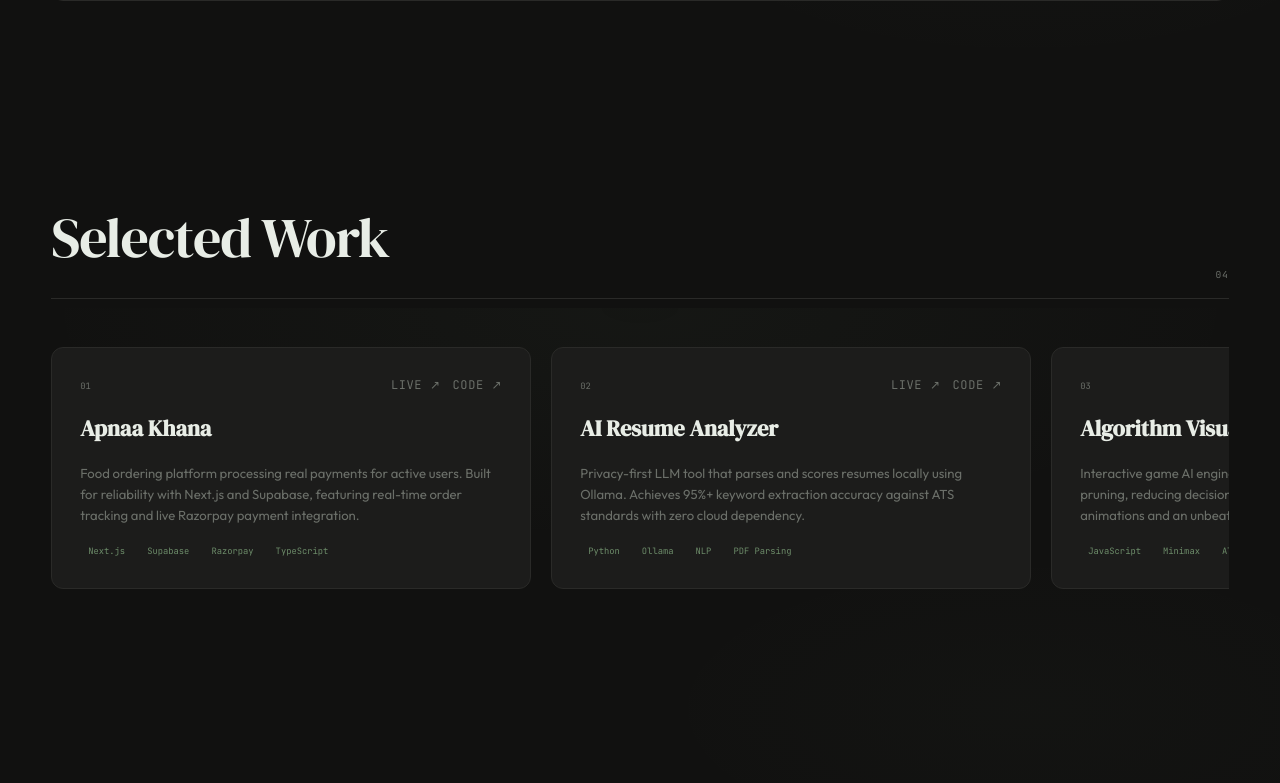
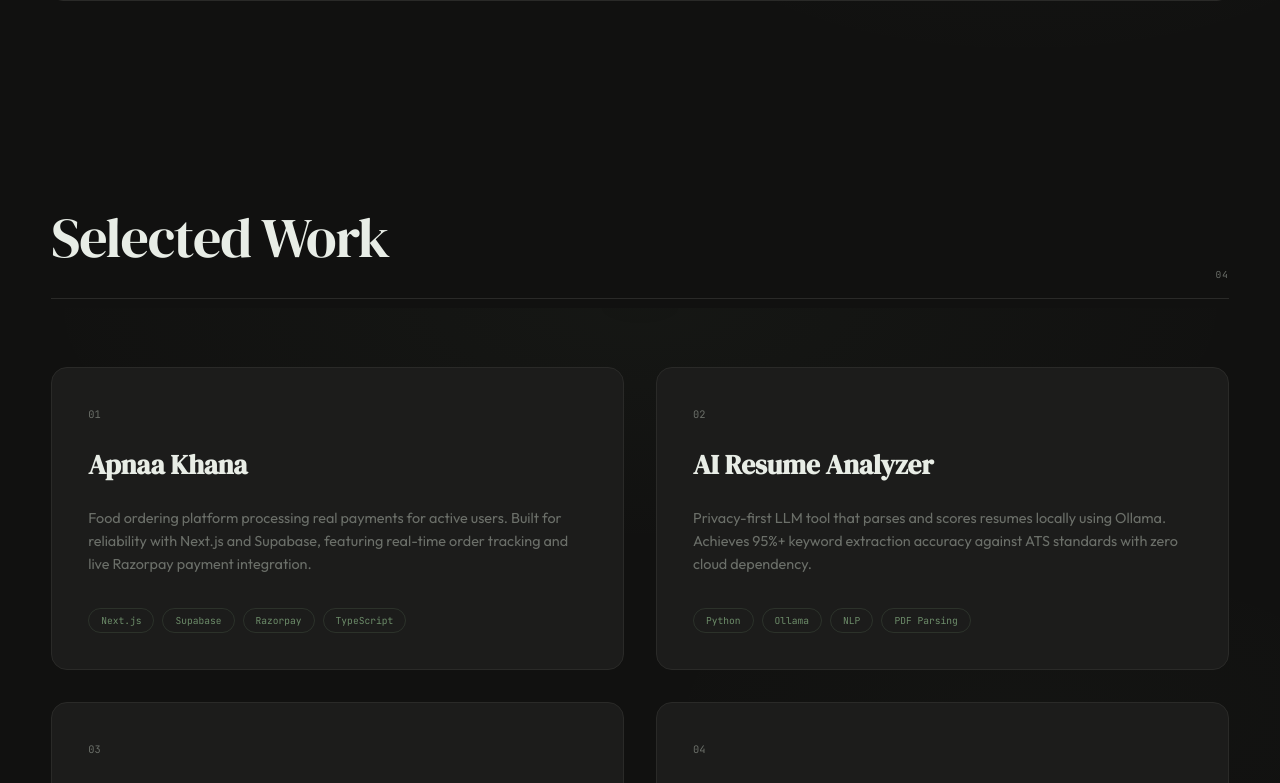
Before and after one commit to kumar-div/My-Portfolio, a React (Vite) app: page / in a window 1280 px wide. Shown: the part 3692-4475 px from the top of the page. Built offline with nearby package versions, Linux system fonts and the light colour scheme.

Commit message:
feat(ui): implement 2x2 grid layout for projects & unified hover lift effect

```diff
--- a/src/App.tsx
+++ b/src/App.tsx
@@ -394,29 +394,29 @@ function ProjectsSection() {
           <h2 className="section-title">Selected Work</h2>
           <span className="section-num">04</span>
         </div>
-        <div className="projects-wrapper">
-          <div className={`projects-track reveal-stagger ${visible ? 'visible' : ''}`}>
+        <div className="projects-grid-wrapper">
+          <div className={`projects-grid reveal-stagger ${visible ? 'visible' : ''}`}>
             {PROJECTS.map((p) => (
               <div
                 key={p.num}
-                className="project-slide"
+                className="project-card"
               >
-                <div className="project-slide-top">
-                  <span className="project-slide-num">{p.num}</span>
-                  <div className="project-slide-links">
+                <div className="project-card-top">
+                  <span className="project-card-num">{p.num}</span>
+                  <div className="project-card-links">
                     {p.live && (
-                      <a href={p.live} target="_blank" rel="noopener noreferrer" className="project-slide-link">
+                      <a href={p.live} target="_blank" rel="noopener noreferrer" className="project-card-link">
                         Live ↗
                       </a>
                     )}
-                    <a href={p.github} target="_blank" rel="noopener noreferrer" className="project-slide-link">
+                    <a href={p.github} target="_blank" rel="noopener noreferrer" className="project-card-link">
                       Code ↗
                     </a>
                   </div>
                 </div>
-                <h3 className="project-slide-name">{p.name}</h3>
-                <Typewriter as="p" className="project-slide-desc" text={p.desc} speed={10} delay={300} />
-                <div className="project-slide-tech">
+                <h3 className="project-card-name">{p.name}</h3>
+                <Typewriter as="p" className="project-card-desc" text={p.desc} speed={10} delay={300} />
+                <div className="project-card-tech">
                   {p.tech.map((t) => (
                     <span key={t}>{t}</span>
                   ))}
--- a/src/styles/bento.css
+++ b/src/styles/bento.css
@@ -542,44 +542,43 @@ button { font-family: inherit; border: none; background: none; color: inherit; c
 }
 
 /* ════════════════════════
-   PROJECTS — Horizontal scroll
+   PROJECTS — Grid Layout
    ════════════════════════ */
-.projects-wrapper {
-  overflow-x: auto;
-  overflow-y: hidden;
-  -webkit-overflow-scrolling: touch;
-  scrollbar-width: none;
-}
-
-.projects-wrapper::-webkit-scrollbar { display: none; }
-
-.projects-track {
-  display: flex;
+.projects-grid-wrapper {
+  width: 100%;
+}
+
+.projects-grid {
+  display: grid;
+  grid-template-columns: repeat(2, 1fr);
+  gap: 32px;
+  padding-top: 20px;
+  padding-bottom: 20px;
+}
+
+@media (max-width: 900px) {
+  .projects-grid {
+    grid-template-columns: 1fr;
+  }
+}
+
+.project-card {
+  display: flex;
+  flex-direction: column;
   gap: 20px;
-  padding-right: var(--gutter);
-  padding-top: 20px;
-  padding-bottom: 50px; /* Room for hover shadow and transform */
-  margin-top: -20px;
-  margin-bottom: -50px;
-}
-
-.project-slide {
-  flex: 0 0 clamp(320px, 40vw, 480px);
-  display: flex;
-  flex-direction: column;
-  gap: 16px;
-  padding: 28px;
+  padding: 36px;
   background: var(--bg-card);
   border: 1px solid var(--border);
-  border-radius: 12px;
+  border-radius: 16px;
   transition: all 0.5s cubic-bezier(0.25, 1, 0.5, 1);
   text-decoration: none;
   position: relative;
   overflow: hidden;
+  height: 100%;
 }
 
 /* Subtle accent glow on hover */
-.project-slide::after {
+.project-card::after {
   content: '';
   position: absolute;
   top: 0;
@@ -591,41 +590,41 @@ button { font-family: inherit; border: none; background: none; color: inherit; c
   transition: opacity 0.5s ease;
 }
 
-.project-slide:hover::after {
+.project-card:hover::after {
   opacity: 1;
 }
 
-.project-slide:hover {
+.project-card:hover {
   border-color: var(--accent);
-  transform: translateY(-10px) scale(1.02);
-  box-shadow: 0 20px 50px rgba(143, 188, 139, 0.12), 0 0 0 1px rgba(143, 188, 139, 0.08);
+  transform: translateY(-8px);
+  box-shadow: 0 20px 50px rgba(143, 188, 139, 0.1), 0 0 0 1px rgba(143, 188, 139, 0.05);
   background: var(--bg-alt);
 }
 
-.project-slide-top {
+.project-card-top {
   display: flex;
   justify-content: space-between;
   align-items: center;
 }
 
-.project-slide-links {
-  display: flex;
-  gap: 12px;
+.project-card-links {
+  display: flex;
+  gap: 16px;
   align-items: center;
 }
 
-.project-slide-num {
-  font-family: var(--mono);
-  font-size: 0.55rem;
+.project-card-num {
+  font-family: var(--mono);
+  font-size: 0.65rem;
   color: var(--text-dim);
   transition: color 0.3s ease;
 }
 
-.project-slide:hover .project-slide-num {
+.project-card:hover .project-card-num {
   color: var(--accent);
 }
 
-.project-slide-link {
+.project-card-link {
   font-size: 0.75rem;
   color: var(--text-dim);
   font-family: var(--mono);
@@ -639,64 +638,67 @@ button { font-family: inherit; border: none; background: none; color: inherit; c
   gap: 4px;
 }
 
-.project-slide-link svg {
-  width: 12px;
-  height: 12px;
-}
-
-.project-slide:hover .project-slide-link {
+.project-card-link svg {
+  width: 14px;
+  height: 14px;
+}
+
+.project-card:hover .project-card-link {
   opacity: 1;
   transform: translateY(0);
 }
 
-.project-slide-link:hover {
+.project-card-link:hover {
   color: var(--accent);
 }
 
-.project-slide-name {
+.project-card-name {
   font-family: var(--serif);
-  font-size: 1.4rem;
+  font-size: 1.7rem;
   color: var(--text-bright);
   transition: color 0.3s ease, letter-spacing 0.4s ease;
 }
 
-.project-slide:hover .project-slide-name {
+.project-card:hover .project-card-name {
   color: var(--accent);
   letter-spacing: 0.01em;
 }
 
-.project-slide-desc {
-  font-size: 0.82rem;
+.project-card-desc {
+  font-size: 0.9rem;
   color: var(--text-dim);
   line-height: 1.6;
   flex: 1;
   transition: color 0.4s ease;
 }
 
-.project-slide:hover .project-slide-desc {
+.project-card:hover .project-card-desc {
   color: var(--text);
 }
 
-.project-slide-tech {
+.project-card-tech {
   display: flex;
   flex-wrap: wrap;
-  gap: 6px;
-}
-
-.project-slide-tech span {
-  font-family: var(--mono);
-  font-size: 0.55rem;
+  gap: 8px;
+  margin-top: 12px;
+}
+
+.project-card-tech span {
+  font-family: var(--mono);
+  font-size: 0.6rem;
   color: var(--accent);
   opacity: 0.7;
   transition: opacity 0.3s ease, background 0.3s ease;
-  padding: 2px 8px;
+  padding: 4px 12px;
   border-radius: 100px;
   background: transparent;
-}
-
-.project-slide:hover .project-slide-tech span {
+  border: 1px solid rgba(143, 188, 139, 0.2);
+}
+
+.project-card:hover .project-card-tech span {
   opacity: 1;
   background: var(--accent-dim);
+  border-color: transparent;
 }
 
 /* ════════════════════════
@@ -966,13 +968,32 @@ button { font-family: inherit; border: none; background: none; color: inherit; c
   border: 1px solid var(--border);
   border-radius: 8px;
   background: var(--bg-alt);
-  transition: all 0.4s ease;
+  transition: all 0.5s cubic-bezier(0.25, 1, 0.5, 1);
+  position: relative;
+  overflow: hidden;
+}
+
+/* Subtle accent glow on hover */
+.cap-item::after {
+  content: '';
+  position: absolute;
+  top: 0;
+  left: 0;
+  right: 0;
+  height: 2px;
+  background: linear-gradient(90deg, transparent, var(--accent), transparent);
+  opacity: 0;
+  transition: opacity 0.5s ease;
+}
+
+.cap-item:hover::after {
+  opacity: 1;
 }
 
 .cap-item:hover {
   border-color: var(--accent);
-  transform: translateY(-10px) scale(1.02);
-  box-shadow: 0 15px 40px rgba(143, 188, 139, 0.1);
+  transform: translateY(-8px);
+  box-shadow: 0 20px 50px rgba(143, 188, 139, 0.1), 0 0 0 1px rgba(143, 188, 139, 0.05);
   background: var(--bg-card);
 }
 
```
